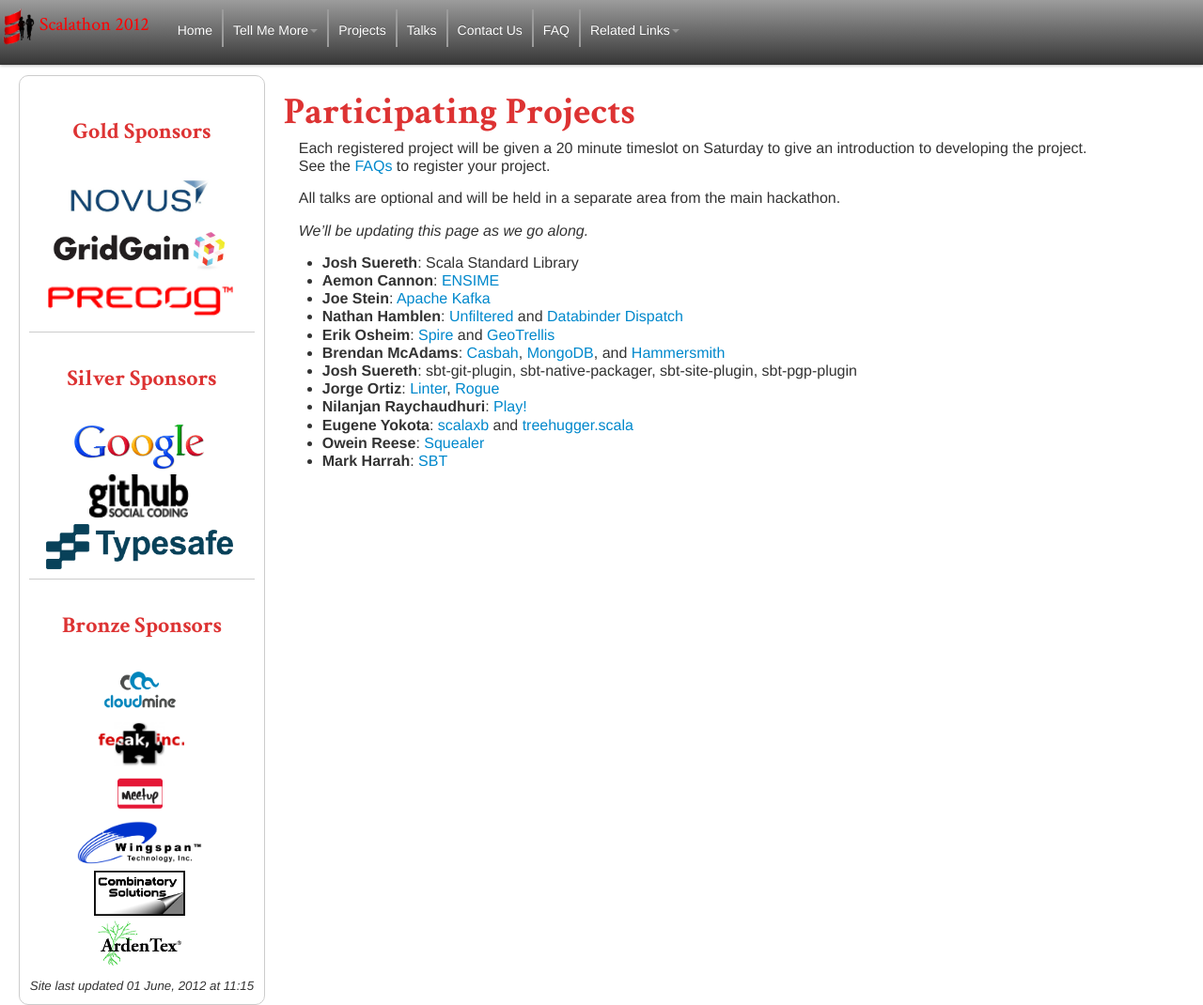
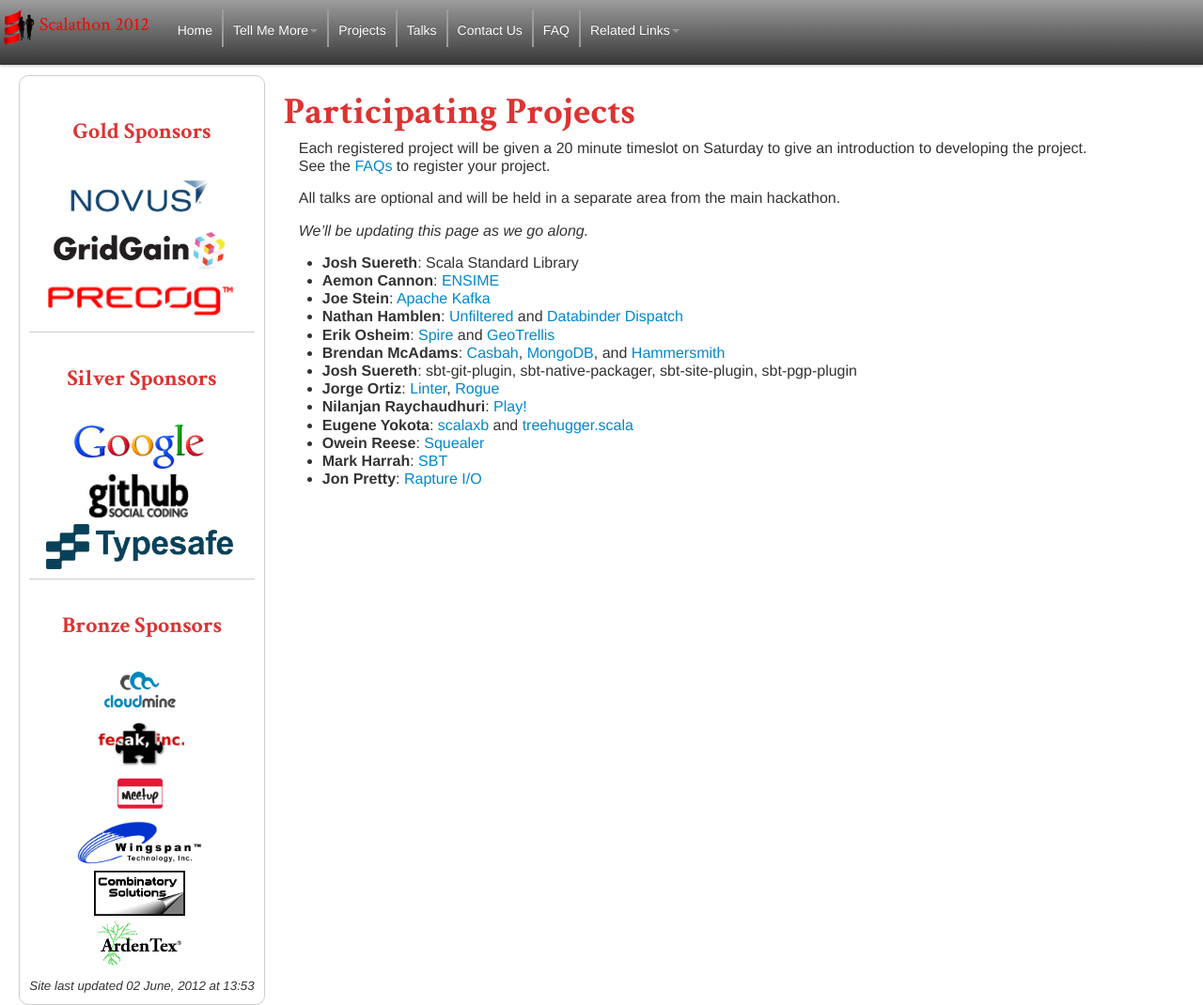
Before and after one commit to scala-phase/scalathon, a Jekyll site: the page built from 2012/projects.md, in a window 1280 px wide and 1070 px high. Shown: the whole window at 94% size. Built offline with Jekyll 4.4.1, drawn with Linux system fonts in a browser that asks for light colours; nearby versions of some CDN libraries.

Commit message:
Jon Pretty

```diff
--- a/2012/projects.md
+++ b/2012/projects.md
@@ -23,3 +23,4 @@
 * **Eugene Yokota**: [scalaxb](http://scalxb.org/) and [treehugger.scala](http://eed3si9n.com/treehugger/)
 * **Owein Reese**: [Squealer](http://wheaties.github.com/Squealer/)
 * **Mark Harrah**: [SBT](https://github.com/harrah/xsbt)
+* **Jon Pretty**: [Rapture I/O](https://github.com/propensive/rapture-io)
--- a/_includes/last-modified-header.html
+++ b/_includes/last-modified-header.html
@@ -1 +1 @@
-<meta http-equiv="Last-Modified" content="Fri, 01 Jun 2012 15:15:44 GMT">
+<meta http-equiv="Last-Modified" content="Sat, 02 Jun 2012 17:53:03 GMT">
--- a/_includes/last-updated-2012.html
+++ b/_includes/last-updated-2012.html
@@ -1 +1 @@
-<span class="date">Site last updated 01 June, 2012 at 11:15</span>
+<span class="date">Site last updated 02 June, 2012 at 13:53</span>
```
